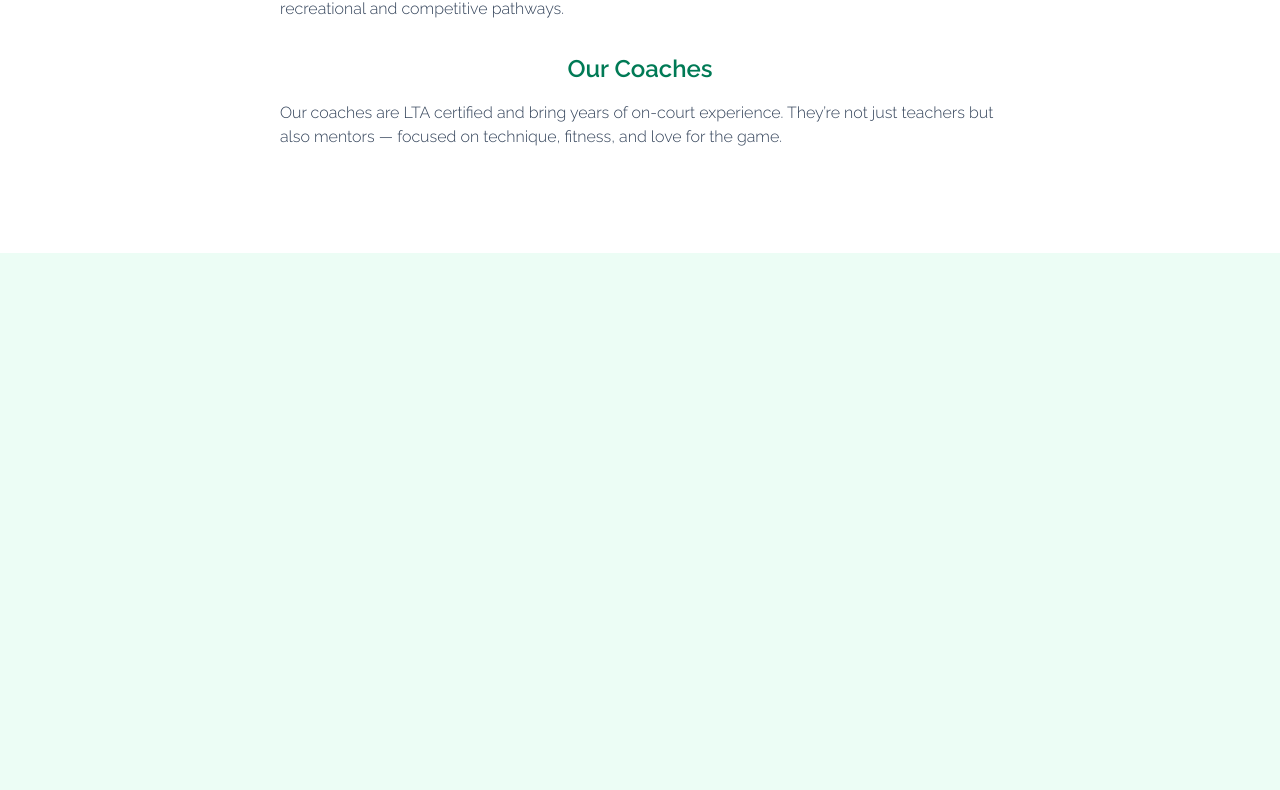
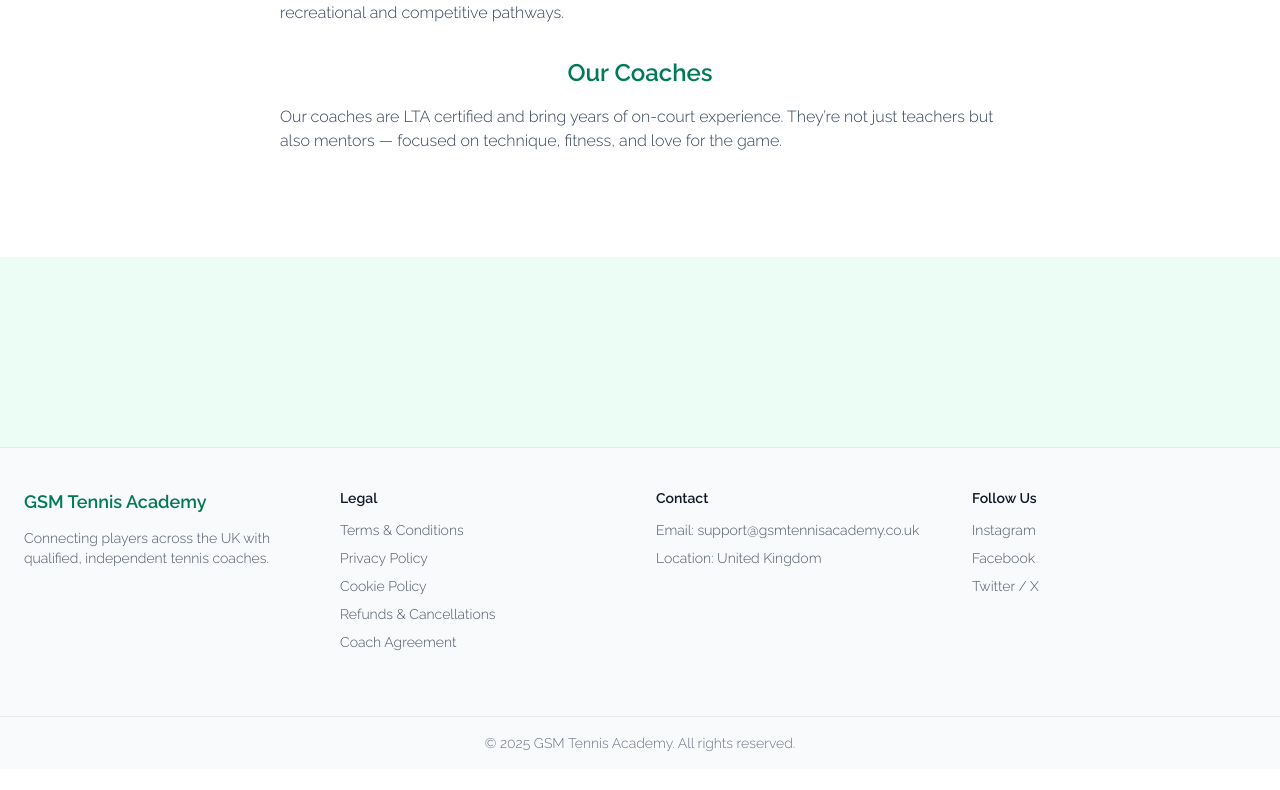
Before and after one commit to rueGooner/pick-and-play, a Next.js app: page / in a window 1280 px wide. Shown: the part 1008-1798 px from the top of the page. After the commit the page ends 1777 px from the top, so only its background shows below. Built offline with nearby package versions, Linux system fonts and the light colour scheme.

Commit message:
feat: fix typography hierarchy

```diff
--- a/app/page.tsx
+++ b/app/page.tsx
@@ -1,6 +1,7 @@
 import AboutSection from "@/components/home/AboutSection";
 import HeaderSection from "@/components/home/HeaderSection";
 import ImageSlider from "@/components/home/ImageSlider";
+import FooterSection from "@/components/shared/FooterSection";
 import Image from "next/image";
 
 export default function Home() {
@@ -8,8 +9,10 @@
     <div className="flex flex-col min-h-screen">
       <HeaderSection />
       <ImageSlider />
-      <AboutSection />
-      <main className="flex min-h-screen w-full flex-col items-center justify-between py-32 px-16 bg-emerald-50"></main>
+      <main className="flex min-h-screen w-full flex-col items-center justify-between bg-emerald-50">
+        <AboutSection />
+      </main>
+      <FooterSection />
     </div>
   );
 }
--- a/components/home/AboutSection.tsx
+++ b/components/home/AboutSection.tsx
@@ -1,11 +1,11 @@
 export default function AboutSection() {
   return (
     <div
-      className="p-10
+      className="bg-white w-full p-10
     "
     >
       <div className="max-w-3xl mx-auto px-6 py-12">
-        <h1 className="text-2xl font-bold text-emerald-700 mb-6 text-center">
+        <h1 className="text-3xl font-bold text-emerald-700 mb-6 text-center">
           Welcome
         </h1>
         <p className="text-slate-700 leading-relaxed mb-6">
--- /dev/null
+++ b/components/shared/FooterSection.tsx
@@ -0,0 +1,99 @@
+export default function FooterSection() {
+  return (
+    <footer className="border-t border-gray-200 bg-gray-50">
+      <div className="mx-auto max-w-7xl px-6 py-10 grid gap-8 sm:grid-cols-2 lg:grid-cols-4">
+        {/* Branding */}
+        <div>
+          <h3 className="text-lg font-semibold text-emerald-700">
+            GSM Tennis Academy
+          </h3>
+          <p className="mt-3 text-sm text-gray-600 max-w-xs">
+            Connecting players across the UK with qualified, independent tennis
+            coaches.
+          </p>
+        </div>
+
+        {/* Policies */}
+        <div>
+          <h4 className="text-sm font-semibold text-gray-900 mb-3">Legal</h4>
+          <ul className="space-y-2 text-sm text-gray-600">
+            <li>
+              <a
+                href="/terms-and-conditions"
+                className="hover:text-emerald-700"
+              >
+                Terms & Conditions
+              </a>
+            </li>
+            <li>
+              <a href="/privacy-policy" className="hover:text-emerald-700">
+                Privacy Policy
+              </a>
+            </li>
+            <li>
+              <a href="/cookie-policy" className="hover:text-emerald-700">
+                Cookie Policy
+              </a>
+            </li>
+            <li>
+              <a href="/refunds" className="hover:text-emerald-700">
+                Refunds & Cancellations
+              </a>
+            </li>
+            <li>
+              <a href="/coach-agreement" className="hover:text-emerald-700">
+                Coach Agreement
+              </a>
+            </li>
+          </ul>
+        </div>
+
+        {/* Contact */}
+        <div>
+          <h4 className="text-sm font-semibold text-gray-900 mb-3">Contact</h4>
+          <ul className="space-y-2 text-sm text-gray-600">
+            <li>
+              Email:{" "}
+              <a
+                href="mailto:support@gsmtennisacademy.co.uk"
+                className="hover:text-emerald-700"
+              >
+                support@gsmtennisacademy.co.uk
+              </a>
+            </li>
+            <li>Location: United Kingdom</li>
+          </ul>
+        </div>
+
+        {/* Socials / Placeholder */}
+        <div>
+          <h4 className="text-sm font-semibold text-gray-900 mb-3">
+            Follow Us
+          </h4>
+          <ul className="space-y-2 text-sm text-gray-600">
+            <li>
+              <a href="#" className="hover:text-emerald-700">
+                Instagram
+              </a>
+            </li>
+            <li>
+              <a href="#" className="hover:text-emerald-700">
+                Facebook
+              </a>
+            </li>
+            <li>
+              <a href="#" className="hover:text-emerald-700">
+                Twitter / X
+              </a>
+            </li>
+          </ul>
+        </div>
+      </div>
+
+      <div className="border-t border-gray-200 mt-6 py-4 text-center text-sm text-gray-500">
+        &copy; {new Date().getFullYear()} GSM Tennis Academy. All rights
+        reserved.
+      </div>
+    </footer>
+  );
+}
```
